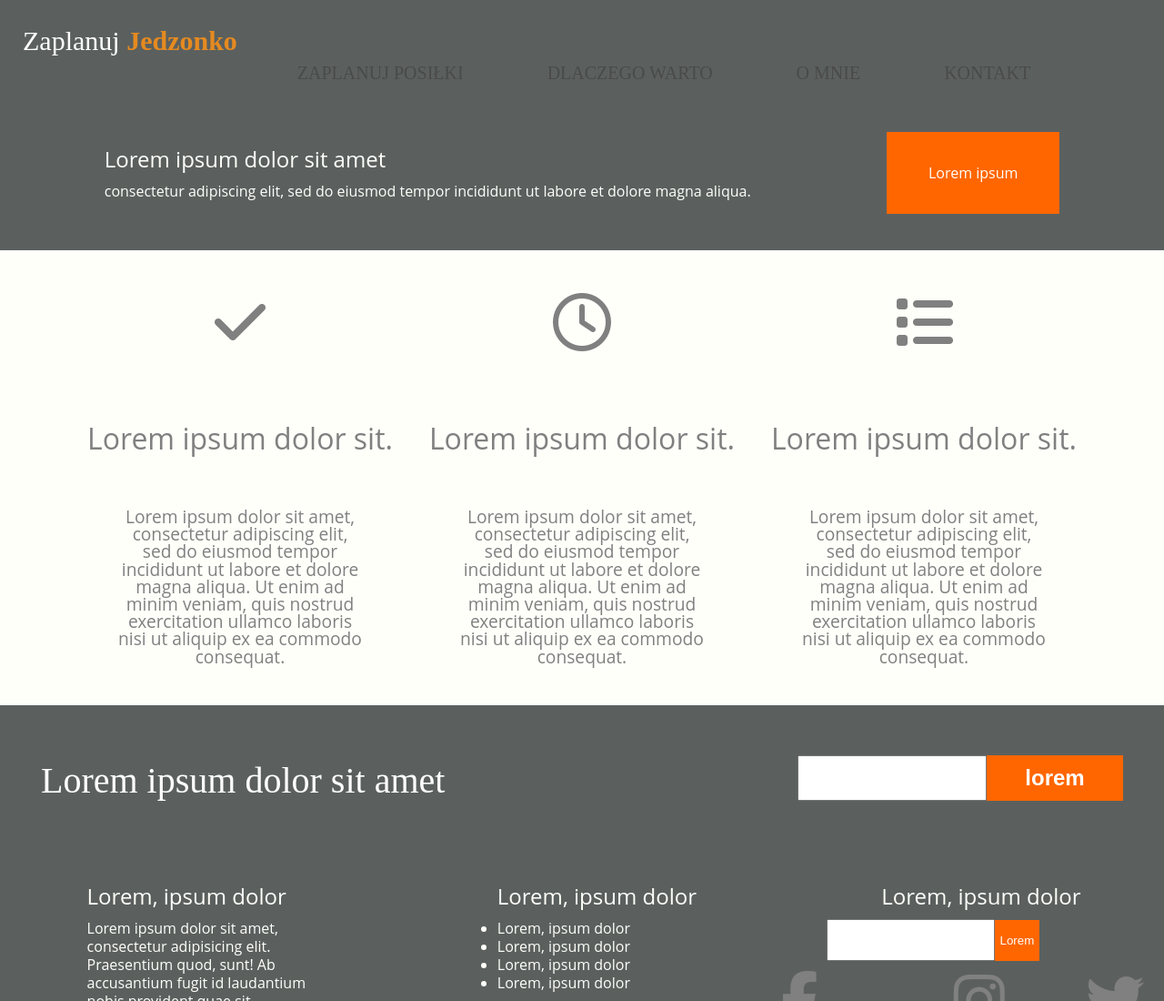
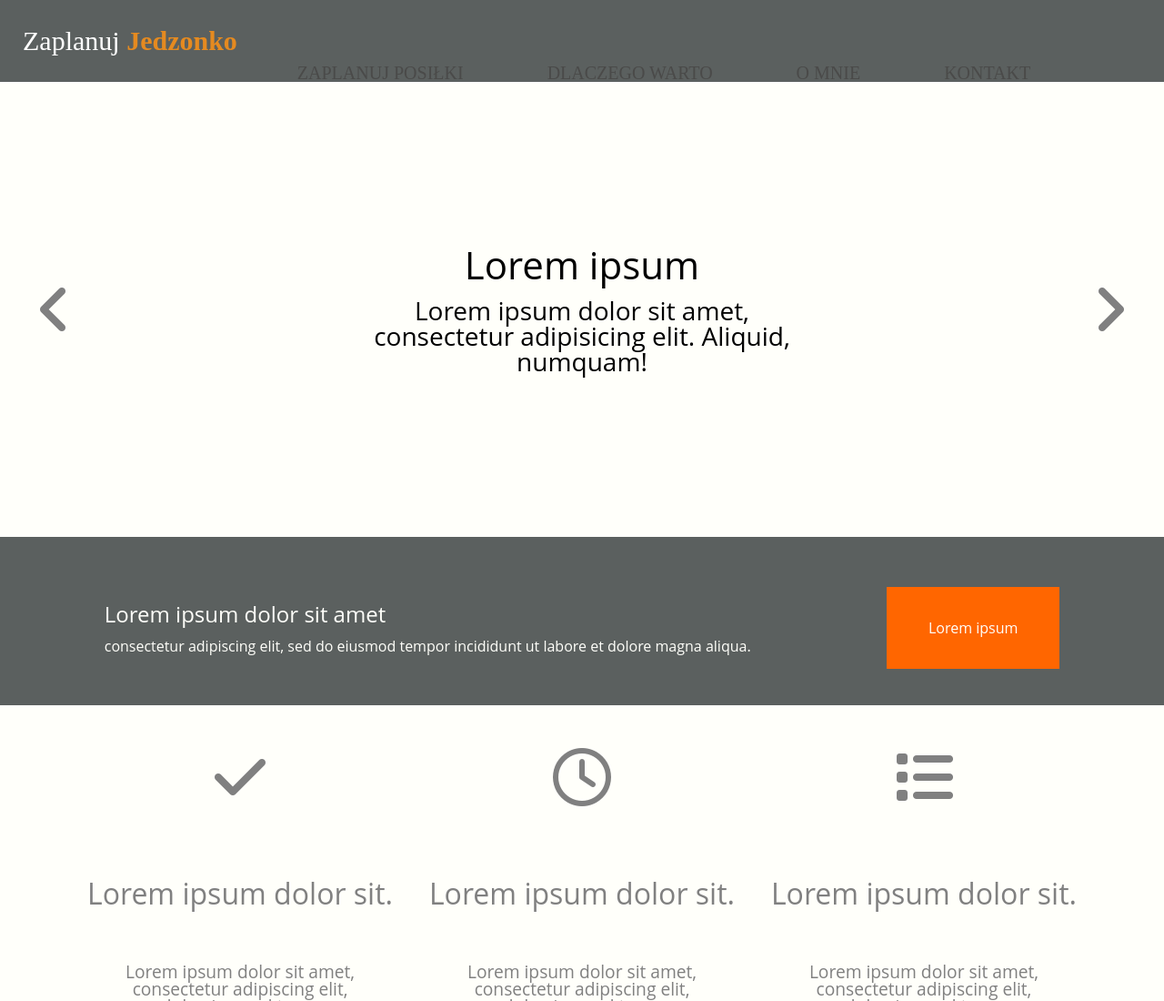
Before and after one commit to iKacperG/ScrumLAB, a plain HTML site: page development/index.html in a window 1280 px wide. Shown: the top 1100 px of the page at 91% size. Drawn offline with nearby package versions, Linux system fonts and the light colour scheme; files that its build step writes are made by us from their sources; a web font is replaced by a local one.

Commit message:
add:carousel, low-level animations

```diff
--- a/development/index.html
+++ b/development/index.html
@@ -27,9 +27,24 @@
         </nav>
     </div>
 </header>
-    <section>
-      <!-- carousel -->
+
+<section class="carousel">
+    <div class="carousel-container">
+        <div class="carousel-click carousel-leftclick">
+            <i class="fas fa-angle-left"></i>
+        </div>
+        <article class="carousel-article">
+            <div class="carousel-text" data-counter="0">
+                <h2 class="carousel-header"></h2>
+                <p class="carousel-paragraph"></p>
+            </div>
+        </article>
+        <div class="carousel-click carousel-rightclick">
+            <i class="fas fa-angle-right"></i>
+        </div>
+    </div>
 </section>
+
 <section>
     <!-- CTA + button -->
     <div class="call_container">
@@ -38,7 +53,7 @@
             <p>consectetur adipiscing elit, sed do eiusmod tempor incididunt ut labore et dolore magna aliqua. </p>
         </div>
         <div class="call_click">
-          <a href="index.html" class="btn">Lorem ipsum</a>
+            <a href="app.html" class="btn">Lorem ipsum</a>
         </div>
     </div>
 </section>
@@ -99,7 +114,9 @@
     <div class="footer_container">
         <div class="footer_text">
             <h3>Lorem, ipsum dolor</h3>
-          <p>Lorem ipsum dolor sit amet, consectetur adipisicing elit. Praesentium quod, sunt! Ab accusantium fugit id laudantium nobis provident quae sit veritatis? Dignissimos facere fuga fugit in laboriosam, nisi non tempore?</p>
+            <p>Lorem ipsum dolor sit amet, consectetur adipisicing elit. Praesentium quod, sunt! Ab accusantium fugit id
+                laudantium nobis provident quae sit veritatis? Dignissimos facere fuga fugit in laboriosam, nisi non
+                tempore?</p>
         </div>
         <div class="footer_text">
             <h3>Lorem, ipsum dolor</h3>
--- a/development/js/index.js
+++ b/development/js/index.js
@@ -0,0 +1,48 @@
+// Logic for carousel
+
+const textDiv = document.querySelector('.carousel-text');
+const hDiv = document.querySelector('.carousel-text > h2');
+const pDiv = document.querySelector('.carousel-text > p');
+// Some texts that change between each other
+let hTexts = ['Lorem ipsum', 'Dolor sit', 'Amet sequuntur'];
+let pTexts =
+    [
+        'Lorem ipsum dolor sit amet, consectetur adipisicing elit. Aliquid, numquam!',
+        'Lorem ipsum dolor sit amet, consectetur adipisicing elit. Minus, sequi.',
+        'Lorem ipsum dolor sit amet, consectetur adipisicing elit. Sunt, voluptatum.'
+    ]
+
+// Carousel switches between values passed to data-counter in html
+const carouselSwitch = () => {
+    hDiv.innerText=hTexts[parseInt(textDiv.dataset.counter)];
+    pDiv.innerText=pTexts[parseInt(textDiv.dataset.counter)];
+
+}
+
+
+const carouselChoice = () => {
+carouselSwitch()  // Adds first text
+   // Added strictly for 3 elems in array ----> TODO changing values based on array length
+    document.querySelector('.carousel-rightclick').addEventListener('click', function () {
+        textDiv.dataset.counter++
+        if (textDiv.dataset.counter < 0) {
+            textDiv.dataset.counter = '2';
+        } else if (textDiv.dataset.counter > 2) {
+            textDiv.dataset.counter = '0';
+        }
+        carouselSwitch();
+    })
+    document.querySelector('.carousel-leftclick').addEventListener('click', function () {
+        textDiv.dataset.counter--
+        if (textDiv.dataset.counter < 0) {
+            textDiv.dataset.counter = '2';
+        } else if (textDiv.dataset.counter > 2) {
+            textDiv.dataset.counter = '0';
+        }
+        carouselSwitch();
+    })
+
+}
+
+
+carouselChoice();
--- /dev/null
+++ b/development/scss/elements/_carousel.scss
@@ -0,0 +1,66 @@
+.carousel{
+  height:500px;
+  background:$color-background-screen;
+  display: flex;
+  align-items: center;
+}
+.carousel-click{
+  transition: 0.5s;
+  display: flex;
+  align-items: center;
+  cursor: pointer;
+}
+ .carousel-container{
+  width:100%;
+  display: flex;
+   justify-content: space-between;
+   height:100%;
+  .carousel-leftclick{
+
+    &:hover{
+      transition: 0.5s;
+      background:$color-text-tab
+    }
+i{
+  display: flex;
+  align-items: center;
+}
+  }
+  .carousel-rightclick{
+
+    &:hover{
+      transition: 0.5s;
+      background:$color-text-tab
+    }
+    i{
+      display: flex;
+     align-items: center;
+    }
+  }
+   .carousel-article{
+     display: flex;
+     flex-direction: column;
+    justify-content: center;
+     align-items: center;
+   }
+}
+div.carousel-text{
+  width:50%;
+  font-family: $font-primary;
+  display: flex;
+  justify-content: center;
+  height:100%;
+  flex-direction: column;
+  h2{
+    color:black;
+
+    font-size:$font-base-size*3;
+    text-align:center;
+  }
+  p{
+    color:black;
+
+    font-size:$font-base-size*2;
+    text-align:center;
+  }
+}
--- a/development/scss/main.scss
+++ b/development/scss/main.scss
@@ -11,7 +11,8 @@
 @import "development/scss/elements/newsletter";
 @import "development/scss/elements/footer";
 @import "development/scss/elements/features";
-@import "development/scss/Elements/header";
+@import "development/scss/elements/header";
+@import "development/scss/elements/_carousel.scss";
 
 
 
--- a/development/scss/settings/_colors.scss
+++ b/development/scss/settings/_colors.scss
@@ -6,4 +6,4 @@
 $color-message-warning: #FFB03B; // kolor wiadomości typu warning
 $color-message-success: #468966; // kolor wiadomości typu success
 $color-basket-icon: #BD4932; // kolor ikony kosza
-$color-text-tab: #A1A194; // kolor tekstu z wierszy w tabelach, ikony rozszerzonych funkcji
+$color-text-tab: #dbdbd2; // kolor tekstu z wierszy w tabelach, ikony rozszerzonych funkcji
```
Also changed, not shown: development/js/app.js (line endings or trailing spaces). Lines whose indentation alone changed are shown as unchanged.
